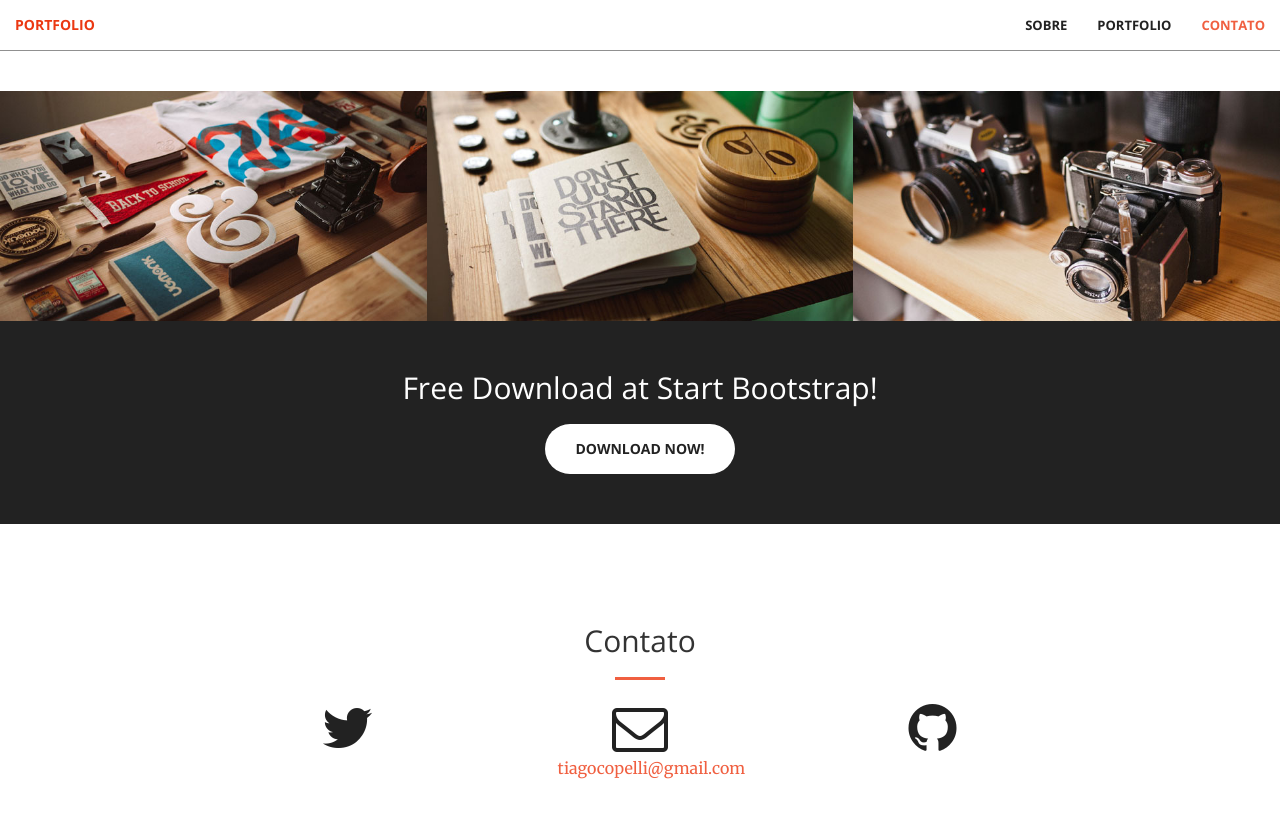
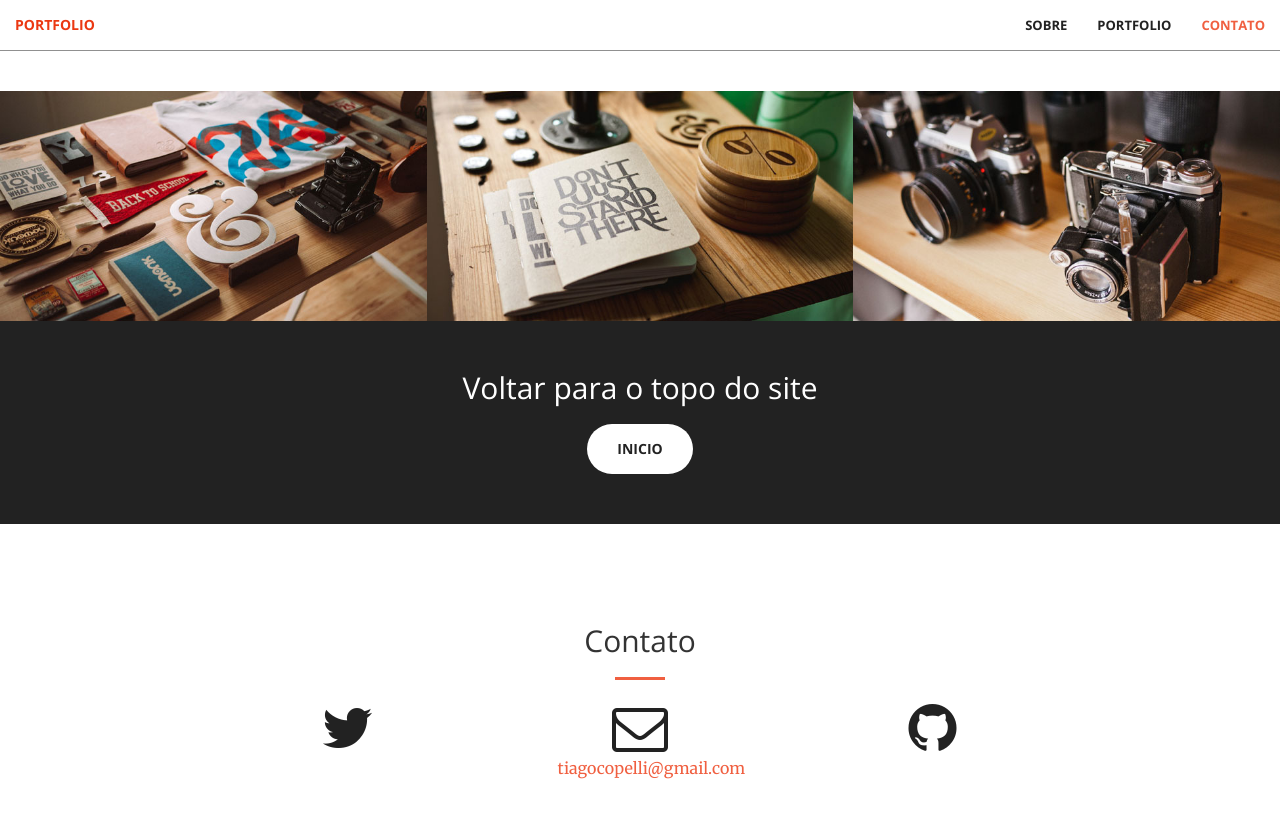
Before and after one commit to tiagocopelli/Coursera-Google-Design-UX, a Jekyll site: the page built from index.html, in a window 1280 px wide and 900 px high, scrolled down 1624 px. Shown: the top 818 px of the window. Built offline with Jekyll 4.4.1, drawn with Linux system fonts in a browser that asks for light colours.

Commit message:
Update aside.html

```diff
--- a/_includes/aside.html
+++ b/_includes/aside.html
@@ -1,8 +1,8 @@
   <aside class="bg-dark">
       <div class="container text-center">
           <div class="call-to-action">
-              <h2>Free Download at Start Bootstrap!</h2>
-              <a href="#" class="btn btn-default btn-xl wow tada">Download Now!</a>
+              <h2>Voltar para o topo do site</h2>
+              <a href="#" class="btn btn-default btn-xl wow tada">Inicio</a>
           </div>
       </div>
   </aside>
```
